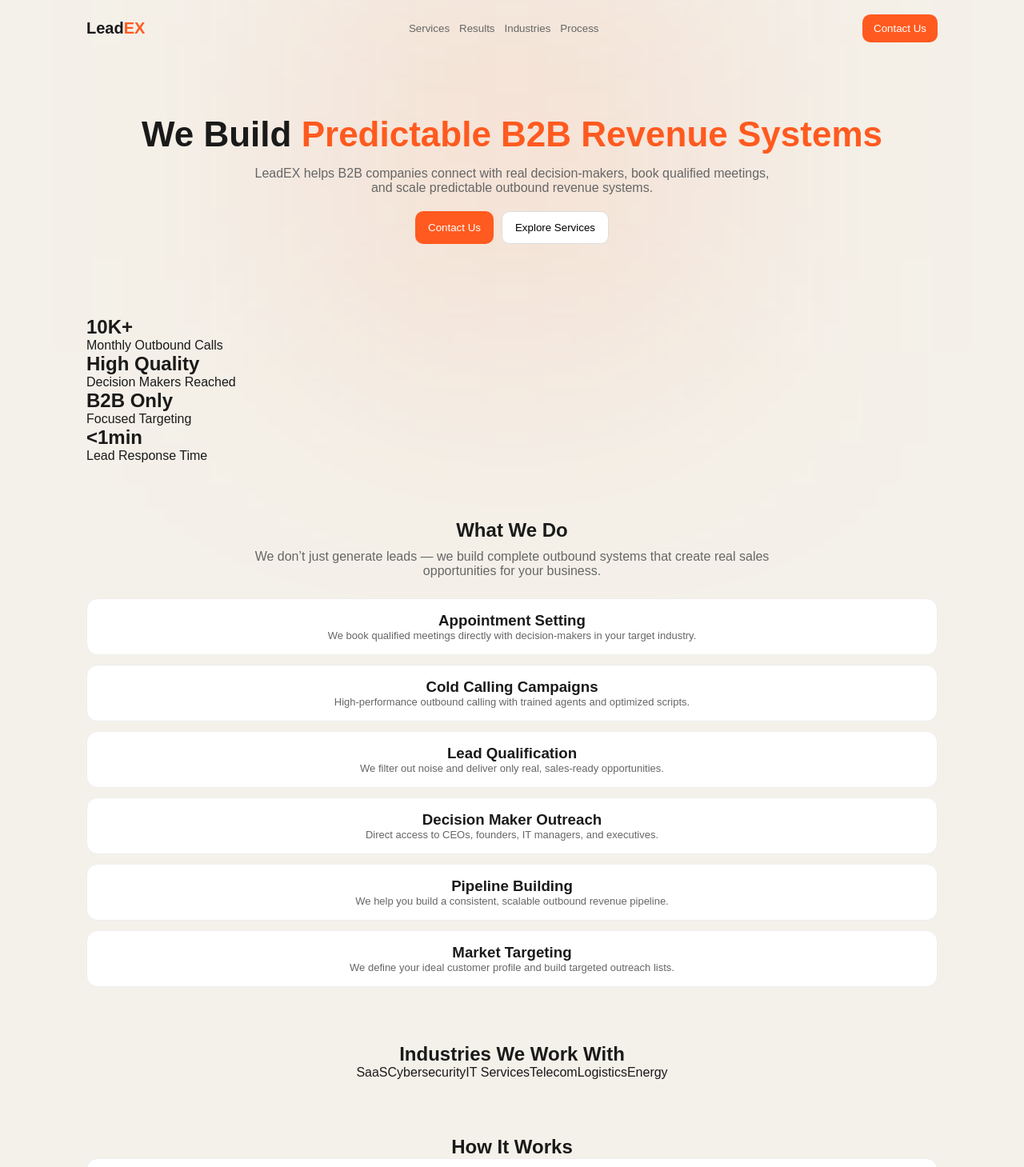
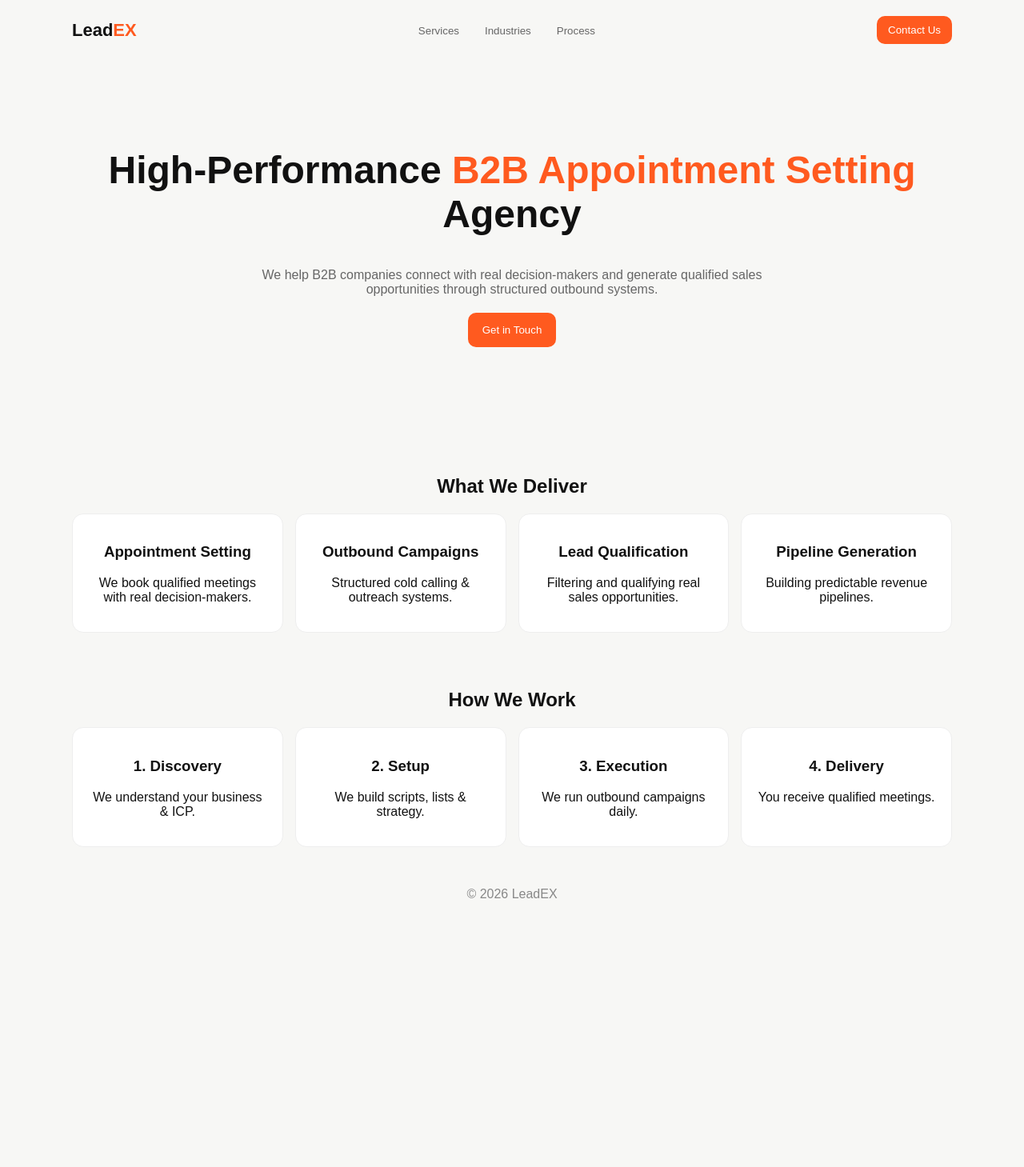
Before and after one commit to youssefamrr0582-debug/leadex-new, a React (Vite) app: page / in a window 1280 px wide. Shown: the top 1459 px of the page at 80% size. After the commit the page ends 1147 px from the top, so only its background shows below. Built offline with nearby package versions, Linux system fonts and the light colour scheme.

Commit message:
Update App.jsx

```diff
--- a/src/App.jsx
+++ b/src/App.jsx
@@ -1,4 +1,4 @@
-import { useEffect, useState } from "react";
+import { useState, useEffect } from "react";
 
 export default function App() {
   const [open, setOpen] = useState(false);
@@ -20,7 +20,6 @@ export default function App() {
 
         <div className="links">
           <button onClick={() => scrollTo("services")}>Services</button>
-          <button onClick={() => scrollTo("results")}>Results</button>
           <button onClick={() => scrollTo("industries")}>Industries</button>
           <button onClick={() => scrollTo("process")}>Process</button>
         </div>
@@ -32,50 +31,29 @@ export default function App() {
 
       {/* HERO */}
       <section className="hero">
-        <div className="bgGlow"></div>
-
-        <h1 className="reveal">
-          We Build <span>Predictable B2B Revenue Systems</span>
+        <h1>
+          High-Performance <span>B2B Appointment Setting</span> Agency
         </h1>
 
-        <p className="reveal delay1">
-          LeadEX helps B2B companies connect with real decision-makers, book qualified meetings, and scale predictable outbound revenue systems.
+        <p>
+          We help B2B companies connect with real decision-makers and generate qualified sales opportunities through structured outbound systems.
         </p>
 
-        <div className="heroBtns reveal delay2">
-          <button className="primary" onClick={() => setOpen(true)}>
-            Contact Us
-          </button>
-          <button className="secondary" onClick={() => scrollTo("services")}>
-            Explore Services
-          </button>
-        </div>
-      </section>
-
-      {/* RESULTS */}
-      <section id="results" className="stats reveal">
-        <div><h2>10K+</h2><p>Monthly Outbound Calls</p></div>
-        <div><h2>High Quality</h2><p>Decision Makers Reached</p></div>
-        <div><h2>B2B Only</h2><p>Focused Targeting</p></div>
-        <div><h2>&lt;1min</h2><p>Lead Response Time</p></div>
+        <button className="primary" onClick={() => setOpen(true)}>
+          Get in Touch
+        </button>
       </section>
 
       {/* SERVICES */}
-      <section id="services" className="section reveal">
-        <h2>What We Do</h2>
-
-        <p className="subText">
-          We don’t just generate leads — we build complete outbound systems that create real sales opportunities for your business.
-        </p>
+      <section id="services" className="section">
+        <h2>What We Deliver</h2>
 
         <div className="grid">
           {[
-            ["Appointment Setting", "We book qualified meetings directly with decision-makers in your target industry."],
-            ["Cold Calling Campaigns", "High-performance outbound calling with trained agents and optimized scripts."],
-            ["Lead Qualification", "We filter out noise and deliver only real, sales-ready opportunities."],
-            ["Decision Maker Outreach", "Direct access to CEOs, founders, IT managers, and executives."],
-            ["Pipeline Building", "We help you build a consistent, scalable outbound revenue pipeline."],
-            ["Market Targeting", "We define your ideal customer profile and build targeted outreach lists."]
+            ["Appointment Setting", "We book qualified meetings with real decision-makers."],
+            ["Outbound Campaigns", "Structured cold calling & outreach systems."],
+            ["Lead Qualification", "Filtering and qualifying real sales opportunities."],
+            ["Pipeline Generation", "Building predictable revenue pipelines."]
           ].map((s, i) => (
             <div key={i} className="card">
               <h3>{s[0]}</h3>
@@ -85,27 +63,16 @@ export default function App() {
         </div>
       </section>
 
-      {/* INDUSTRIES */}
-      <section id="industries" className="section reveal">
-        <h2>Industries We Work With</h2>
-
-        <div className="tags">
-          {["SaaS", "Cybersecurity", "IT Services", "Telecom", "Logistics", "Energy"].map((i, idx) => (
-            <span key={idx}>{i}</span>
-          ))}
-        </div>
-      </section>
-
       {/* PROCESS */}
-      <section id="process" className="section reveal">
-        <h2>How It Works</h2>
+      <section id="process" className="section">
+        <h2>How We Work</h2>
 
         <div className="grid">
           {[
-            ["1. Strategy", "We define your ideal customer profile and targeting strategy."],
-            ["2. Setup", "We prepare scripts, data, and outbound systems."],
-            ["3. Execution", "We run daily outbound campaigns and calling operations."],
-            ["4. Delivery", "You receive qualified meetings with real decision-makers."]
+            ["1. Discovery", "We understand your business & ICP."],
+            ["2. Setup", "We build scripts, lists & strategy."],
+            ["3. Execution", "We run outbound campaigns daily."],
+            ["4. Delivery", "You receive qualified meetings."]
           ].map((p, i) => (
             <div key={i} className="card">
               <h3>{p[0]}</h3>
@@ -115,78 +82,72 @@ export default function App() {
         </div>
       </section>
 
-      {/* CTA */}
-      <section className="cta reveal">
-        <h2>Ready to scale predictable revenue?</h2>
-        <button className="primary" onClick={() => setOpen(true)}>
-          Contact Us
-        </button>
-      </section>
-
       <footer>© {new Date().getFullYear()} LeadEX</footer>
 
       {/* CONTACT MODAL */}
       {open && (
         <div className="modal">
-          <div className="modalBox">
-            <h3>Get in Touch</h3>
+          <div className="box">
+
+            <h2>Let’s Work Together</h2>
             <p>We usually respond within 1 hour.</p>
 
             <form action="https://formsubmit.co/info@lea-dex.com" method="POST">
-              <input type="text" name="name" placeholder="Your Name" required />
-              <input type="email" name="email" placeholder="Your Email" required />
-              <textarea name="message" placeholder="Tell us about your project" required></textarea>
 
-              <button type="submit">Send Message</button>
+              <input type="text" name="name" placeholder="Full Name" required />
+              <input type="email" name="email" placeholder="Business Email" required />
+
+              <select name="type" required>
+                <option value="">Select Inquiry Type</option>
+                <option value="lead">New Lead / Client</option>
+                <option value="business">Business Inquiry</option>
+                <option value="collaboration">Collaboration</option>
+              </select>
+
+              <textarea name="message" placeholder="Tell us about your business or what you need..." required />
+
+              <button type="submit">Send Inquiry</button>
             </form>
 
-            <button className="close" onClick={() => setOpen(false)}>Close</button>
+            <button className="close" onClick={() => setOpen(false)}>
+              Close
+            </button>
+
           </div>
         </div>
       )}
 
       {/* STYLE */}
       <style>{`
-        * { margin:0; padding:0; box-sizing:border-box; }
-
         body {
-          background:#f4f1ea;
-          color:#1a1a1a;
+          margin:0;
           font-family: Arial;
+          background:#f7f7f5;
+          color:#111;
         }
 
-        :root {
-          --orange:#ff5a1f;
-        }
-
-        .app {
-          max-width:1100px;
-          margin:auto;
-          padding:18px;
-        }
+        .app { max-width:1100px; margin:auto; padding:20px; }
 
         /* NAV */
         .nav {
           display:flex;
           justify-content:space-between;
           align-items:center;
-          flex-wrap:wrap;
         }
 
-        .logo { font-weight:800; font-size:20px; }
-        .logo span { color:var(--orange); }
+        .logo { font-weight:900; font-size:22px; }
+        .logo span { color:#ff5a1f; }
 
-        .links { display:flex; gap:12px; }
         .links button {
+          background:none;
           border:none;
-          background:none;
+          margin:0 10px;
           cursor:pointer;
           color:#666;
         }
-        .links button:hover { color:var(--orange); }
 
         .cta {
-          background:var(--orange);
+          background:#ff5a1f;
           color:white;
           border:none;
           padding:10px 14px;
@@ -197,148 +158,90 @@ export default function App() {
         /* HERO */
         .hero {
           text-align:center;
-          padding:90px 10px;
-          position:relative;
+          padding:90px 20px;
         }
 
-        .hero h1 { font-size:44px; }
-        .hero span { color:var(--orange); }
+        .hero h1 {
+          font-size:48px;
+          font-weight:900;
+        }
+
+        .hero span { color:#ff5a1f; }
 
         .hero p {
-          max-width:650px;
-          margin:15px auto;
+          max-width:700px;
+          margin:auto;
           color:#666;
         }
 
-        .heroBtns {
-          display:flex;
-          justify-content:center;
-          gap:10px;
+        .primary {
           margin-top:20px;
-        }
-
-        .primary {
-          background:var(--orange);
+          background:#ff5a1f;
           color:white;
           border:none;
-          padding:12px 16px;
+          padding:14px 18px;
           border-radius:10px;
           cursor:pointer;
           transition:0.3s;
         }
 
-        .primary:hover {
-          transform:translateY(-4px) scale(1.02);
+        .primary:hover { transform:scale(1.05); }
+
+        /* SECTIONS */
+        .section {
+          margin-top:70px;
+          text-align:center;
         }
 
-        .secondary {
-          background:white;
-          border:1px solid #ddd;
-          padding:12px 16px;
-          border-radius:10px;
-          cursor:pointer;
-        }
-
-        /* GLOW */
-        .bgGlow {
-          position:absolute;
-          width:500px;
-          height:500px;
-          background:rgba(255,90,31,0.12);
-          filter:blur(140px);
-          top:40%;
-          left:50%;
-          transform:translate(-50%,-50%);
-          z-index:-1;
-          animation: float 6s ease-in-out infinite;
-        }
-
-        @keyframes float {
-          0%,100% { transform:translate(-50%,-50%) }
-          50% { transform:translate(-50%,-60%) }
-        }
-
-        /* SECTIONS */
-        .section { margin-top:70px; text-align:center; }
-
-        .subText {
-          max-width:700px;
-          margin:10px auto 25px;
-          color:#666;
-        }
-
-        /* GRID */
         .grid {
           display:grid;
-          grid-template-columns:1fr;
-          gap:12px;
+          grid-template-columns:repeat(auto-fit,minmax(250px,1fr));
+          gap:15px;
+          margin-top:20px;
         }
 
         .card {
           background:white;
-          padding:16px;
+          padding:18px;
           border-radius:14px;
           border:1px solid #eee;
           transition:0.3s;
         }
 
         .card:hover {
-          transform:translateY(-8px);
-          border-color:var(--orange);
-          box-shadow:0 15px 40px rgba(0,0,0,0.08);
-        }
-
-        .card p {
-          font-size:13px;
-          color:#666;
-        }
-
-        /* ANIMATION */
-        .reveal {
-          opacity:0;
-          transform:translateY(20px);
-          animation:reveal 0.8s forwards;
-        }
-
-        .delay1 { animation-delay:0.2s; }
-        .delay2 { animation-delay:0.4s; }
-
-        @keyframes reveal {
-          to { opacity:1; transform:translateY(0); }
+          transform:translateY(-6px);
+          border-color:#ff5a1f;
         }
 
         /* MODAL */
         .modal {
           position:fixed;
-          top:0; left:0;
-          width:100%; height:100%;
+          inset:0;
           background:rgba(0,0,0,0.6);
           display:flex;
           justify-content:center;
           align-items:center;
         }
 
-        .modalBox {
+        .box {
           background:white;
           padding:25px;
           border-radius:16px;
-          width:320px;
-          animation: pop 0.3s ease;
+          width:350px;
         }
 
-        .modalBox input,
-        .modalBox textarea {
+        input, textarea, select {
           width:100%;
           margin:8px 0;
           padding:10px;
+          border:1px solid #ddd;
           border-radius:8px;
-          border:1px solid #ddd;
         }
 
-        .modalBox button {
+        button[type="submit"] {
           width:100%;
           padding:10px;
-          background:var(--orange);
+          background:#ff5a1f;
           color:white;
           border:none;
           border-radius:8px;
@@ -348,23 +251,21 @@ export default function App() {
         .close {
           margin-top:10px;
           background:#eee;
-          color:#000;
-        }
-
-        @keyframes pop {
-          from { transform:scale(0.9); opacity:0; }
-          to { transform:scale(1); opacity:1; }
+          width:100%;
+          padding:10px;
+          border:none;
+          border-radius:8px;
+          cursor:pointer;
         }
 
         footer {
           text-align:center;
-          margin-top:40px;
-          font-size:12px;
+          margin-top:50px;
           color:#888;
         }
 
         @media(max-width:600px){
-          .hero h1 { font-size:28px; }
+          .hero h1 { font-size:30px; }
           .links { display:none; }
         }
       `}</style>
```
